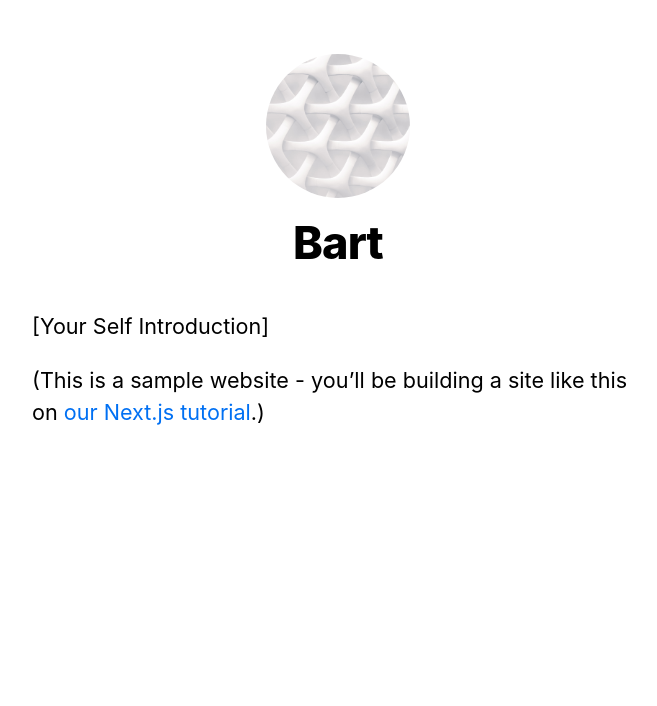
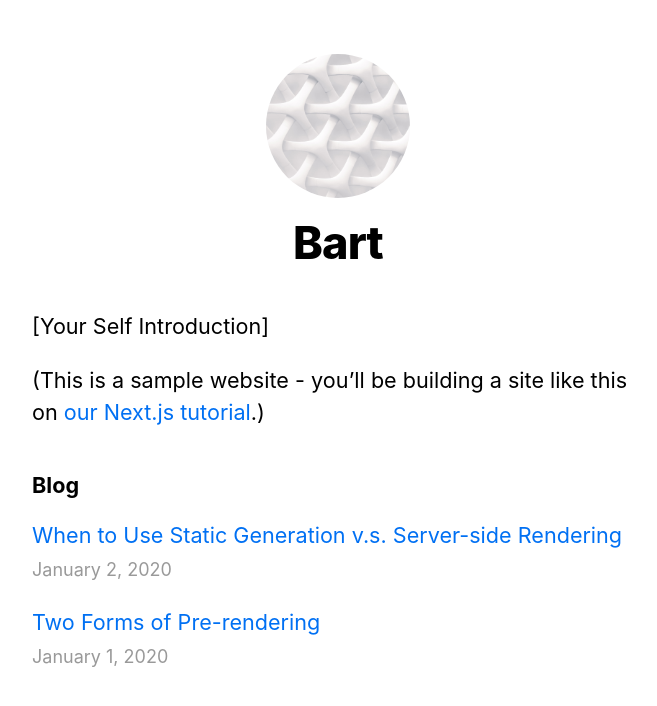
Before and after one commit to BartlomiejRasztabiga/nextjs-typescript-demo, a Next.js app: page / in a window 1280 px wide. Shown: the top 706 px of the page, without its empty margins (302-959 px from the left). Built offline with nearby package versions, Linux system fonts and the light colour scheme.

Commit message:
Add dynamic routes with static rendering

```diff
--- /dev/null
+++ b/components/date.js
@@ -0,0 +1,6 @@
+import { parseISO, format } from 'date-fns'
+
+export default function Date({ dateString }) {
+    const date = parseISO(dateString)
+    return <time dateTime={dateString}>{format(date, 'LLLL d, yyyy')}</time>
+}
--- /dev/null
+++ b/lib/posts.js
@@ -0,0 +1,70 @@
+import fs from 'fs'
+import path from 'path'
+import matter from 'gray-matter'
+import remark from 'remark'
+import html from 'remark-html'
+
+const postsDirectory = path.join(process.cwd(), 'posts')
+
+export function getSortedPostsData() {
+    // Get file names under /posts
+    const fileNames = fs.readdirSync(postsDirectory)
+    const allPostsData = fileNames.map(fileName => {
+        // Remove ".md" from file name to get id
+        const id = fileName.replace(/\.md$/, '')
+
+        // Read markdown file as string
+        const fullPath = path.join(postsDirectory, fileName)
+        const fileContents = fs.readFileSync(fullPath, 'utf8')
+
+        // Use gray-matter to parse the post metadata section
+        const matterResult = matter(fileContents)
+
+        // Combine the data with the id
+        return {
+            id,
+            ...matterResult.data
+        }
+    })
+    // Sort posts by date
+    return allPostsData.sort((a, b) => {
+        if (a.date < b.date) {
+            return 1
+        } else {
+            return -1
+        }
+    })
+}
+
+export function getAllPostsIds() {
+    const fileNames = fs.readdirSync(postsDirectory)
+
+    return fileNames.map(fileName => {
+        return {
+            params: {
+                id: fileName.replace(/\.md$/, '')
+            }
+        }
+    })
+}
+
+export async function getPostData(id) {
+    const fullPath = path.join(postsDirectory, `${id}.md`)
+    const fileContents = fs.readFileSync(fullPath, 'utf8')
+
+    // Use gray-matter to parse the post metadata section
+    const matterResult = matter(fileContents)
+
+    // Use remark to convert markdown into HTML string
+    const processedContent = await remark()
+        .use(html)
+        .process(matterResult.content)
+    const contentHtml = processedContent.toString()
+
+    // Combine the datea with the id
+    return {
+        id,
+        contentHtml,
+        ...matterResult.data
+    }
+}
--- a/package.json
+++ b/package.json
@@ -9,9 +9,13 @@
   },
   "dependencies": {
     "classnames": "2.2.6",
+    "date-fns": "^2.14.0",
+    "gray-matter": "^4.0.2",
     "next": "9.3.5",
     "react": "16.13.1",
     "react-dom": "16.13.1",
+    "remark": "^12.0.0",
+    "remark-html": "^11.0.2",
     "sass": "1.26.7"
   }
 }
--- a/pages/index.js
+++ b/pages/index.js
@@ -1,8 +1,20 @@
 import Head from 'next/head'
+import Link from 'next/link'
+import Date from '../components/date'
 import Layout, { siteTitle } from '../components/layout'
 import utilStyles from '../styles/utils.module.css'
+import { getSortedPostsData } from '../lib/posts'
 
-export default function Home() {
+export async function getStaticProps() {
+  const allPostsData = getSortedPostsData()
+  return {
+    props: {
+      allPostsData
+    }
+  }
+}
+
+export default function Home({ allPostsData }) {
   return (
     <Layout home>
       <Head>
@@ -15,6 +27,22 @@
           <a href="https://nextjs.org/learn">our Next.js tutorial</a>.)
         </p>
       </section>
+      <section className={`${utilStyles.headingMd} ${utilStyles.padding1px}`}>
+        <h2 className={utilStyles.headingMd}>Blog</h2>
+        <ul className={utilStyles.list}>
+          {allPostsData.map(({ id, date, title }) => (
+            <li className={utilStyles.listItem} key={id}>
+              <Link href="/posts/[id]" as={`/posts/${id}`}>
+                <a>{title}</a>
+              </Link>
+              <br />
+              <small className={utilStyles.lightText}>
+                <Date dateString={date} />
+              </small>
+            </li>
+          ))}
+        </ul>
+      </section>
     </Layout>
   )
 }
--- /dev/null
+++ b/posts/pre-rendering.md
@@ -0,0 +1,11 @@
+---
+title: 'Two Forms of Pre-rendering'
+date: '2020-01-01'
+---
+
+Next.js has two forms of pre-rendering: **Static Generation** and **Server-side Rendering**. The difference is in **when** it generates the HTML for a page.
+
+- **Static Generation** is the pre-rendering method that generates the HTML at **build time**. The pre-rendered HTML is then _reused_ on each request.
+- **Server-side Rendering** is the pre-rendering method that generates the HTML on **each request**.
+
+Importantly, Next.js lets you **choose** which pre-rendering form to use for each page. You can create a "hybrid" Next.js app by using Static Generation for most pages and using Server-side Rendering for others.
--- /dev/null
+++ b/posts/ssg-ssr.md
@@ -0,0 +1,19 @@
+---
+title: 'When to Use Static Generation v.s. Server-side Rendering'
+date: '2020-01-02'
+---
+
+We recommend using **Static Generation** (with and without data) whenever possible because your page can be built once and served by CDN, which makes it much faster than having a server render the page on every request.
+
+You can use Static Generation for many types of pages, including:
+
+- Marketing pages
+- Blog posts
+- E-commerce product listings
+- Help and documentation
+
+You should ask yourself: "Can I pre-render this page **ahead** of a user's request?" If the answer is yes, then you should choose Static Generation.
+
+On the other hand, Static Generation is **not** a good idea if you cannot pre-render a page ahead of a user's request. Maybe your page shows frequently updated data, and the page content changes on every request.
+
+In that case, you can use **Server-Side Rendering**. It will be slower, but the pre-rendered page will always be up-to-date. Or you can skip pre-rendering and use client-side JavaScript to populate data.
```
Also changed, not shown: pages/posts/[id].js (added, +41 -0 lines), pages/posts/first-post.js (deleted, +0 -19 lines), 1 other file (tests, documents, lock files or other folders).
